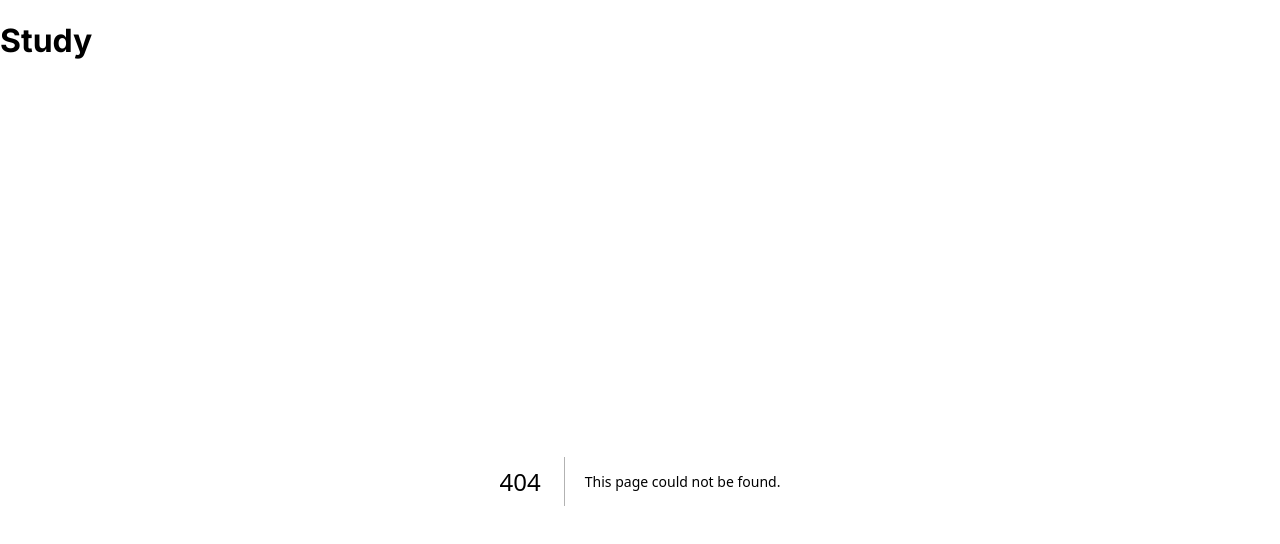
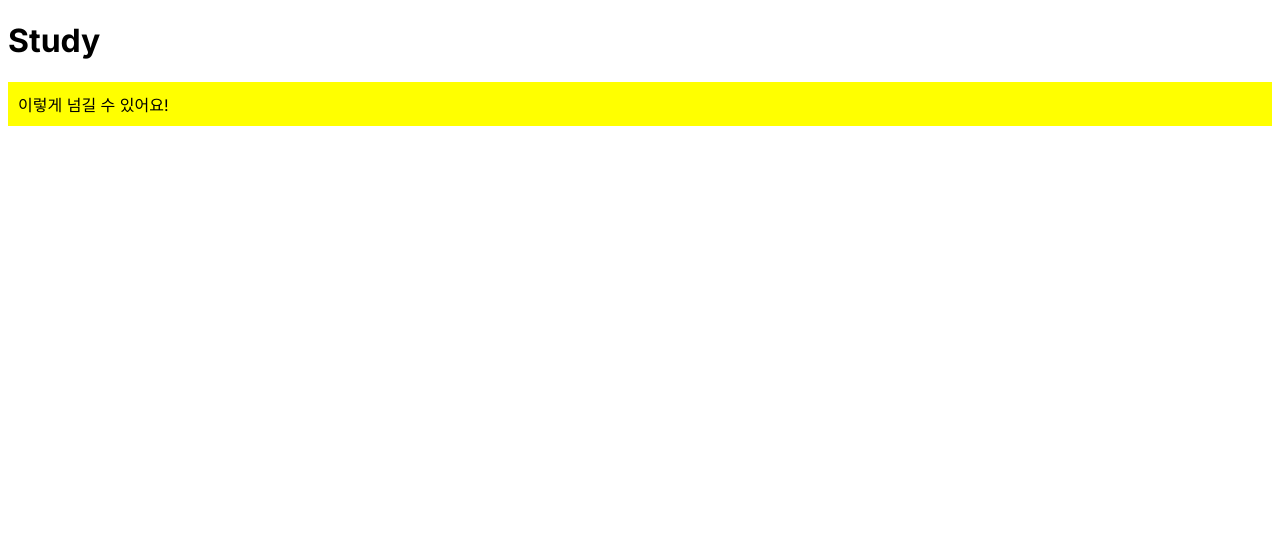
Before and after one commit to so1gging/study-fr, a Next.js app: page /children-api in a window 1280 px wide. Before the commit this address had no page. Shown: the top 544 px of the page. Built offline with nearby package versions, Linux system fonts and the light colour scheme.

Commit message:
[children-api][TDD] page 추가

```diff
--- /dev/null
+++ b/app/children-api/page.tsx
@@ -0,0 +1,12 @@
+'use client'
+import WithChildren from '@/components/WithChildren'
+
+export default function Page() {
+  return (
+    <>
+      <WithChildren>
+        <div>이렇게 넘길 수 있어요!</div>
+      </WithChildren>
+    </>
+  )
+}
--- a/app/page.tsx
+++ b/app/page.tsx
@@ -11,6 +11,9 @@ export default function Home() {
         <li>
           <Link href="./todo-list">투두리스트</Link>
         </li>
+        <li>
+          <Link href="./children-api">Children</Link>
+        </li>
       </ul>
     </div>
   )
--- /dev/null
+++ b/components/WithChildren.tsx
@@ -0,0 +1,12 @@
+import { PropsWithChildren } from 'react'
+import styled from 'styled-components'
+
+export default function WithChildren({ children }: PropsWithChildren) {
+  return <Wrapper>{children}</Wrapper>
+}
+
+const Wrapper = styled.div`
+  background: yellow;
+  padding: 10px;
+  border: 10px;
+`
```
